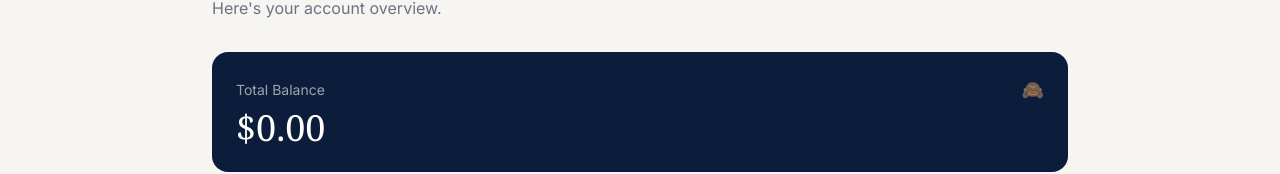
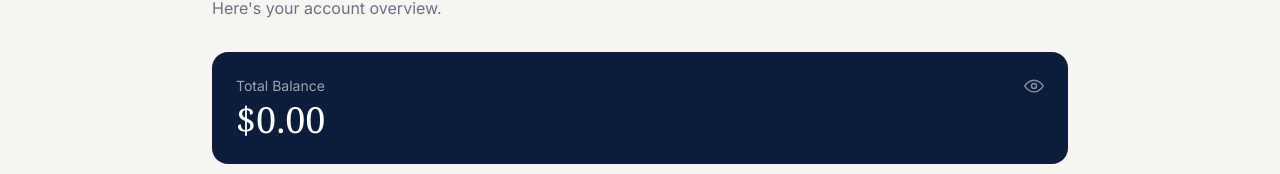
Before and after one commit to mj4617384-art/meridian-bank, a React (Vite) app: page /dashboard in a window 1280 px wide. Shown: the part 140-314 px from the top of the page. Built offline with nearby package versions, Linux system fonts and the light colour scheme; no server answers.

Commit message:
Update Dashboard.jsx

```diff
--- a/src/pages/Dashboard.jsx
+++ b/src/pages/Dashboard.jsx
@@ -1,5 +1,17 @@
-       import { useEffect, useState } from "react";
+import { useEffect, useState } from "react";
 import { supabase } from "../lib/supabase";
+
+const EyeIcon = ({ className }) => (
+  <svg width="20" height="20" viewBox="0 0 24 24" fill="none" className={className}>
+    <path d="M1 12s4-7 11-7 11 7 11 7-4 7-11 7-11-7-11-7z" stroke="currentColor" strokeWidth="1.75" strokeLinecap="round" strokeLinejoin="round" />
+    <circle cx="12" cy="12" r="3" stroke="currentColor" strokeWidth="1.75" />
+  </svg>
+);
+const EyeOffIcon = ({ className }) => (
+  <svg width="20" height="20" viewBox="0 0 24 24" fill="none" className={className}>
+    <path d="M17.94 17.94A10.94 10.94 0 0112 19c-7 0-11-7-11-7a20.3 20.3 0 015.06-5.94M9.9 4.24A10.4 10.4 0 0112 4c7 0 11 7 11 7a20.3 20.3 0 01-2.66 3.75M14.12 14.12a3 3 0 11-4.24-4.24M1 1l22 22" stroke="currentColor" strokeWidth="1.75" strokeLinecap="round" strokeLinejoin="round" />
+  </svg>
+);
 
 export default function Dashboard() {
   const [accounts, setAccounts] = useState([]);
@@ -98,10 +110,10 @@ export default function Dashboard() {
             <p className="text-white/60 text-sm">Total Balance</p>
             <button
               onClick={() => setHideBalance(!hideBalance)}
-              className="text-white/60 hover:text-white text-lg"
+              className="text-white/50 hover:text-white transition"
               aria-label="Toggle balance visibility"
             >
-              {hideBalance ? "👁️" : "🙈"}
+              {hideBalance ? <EyeOffIcon className="w-5 h-5" /> : <EyeIcon className="w-5 h-5" />}
             </button>
           </div>
           <p className="font-serif text-4xl">{formatMoney(total)}</p>
```
